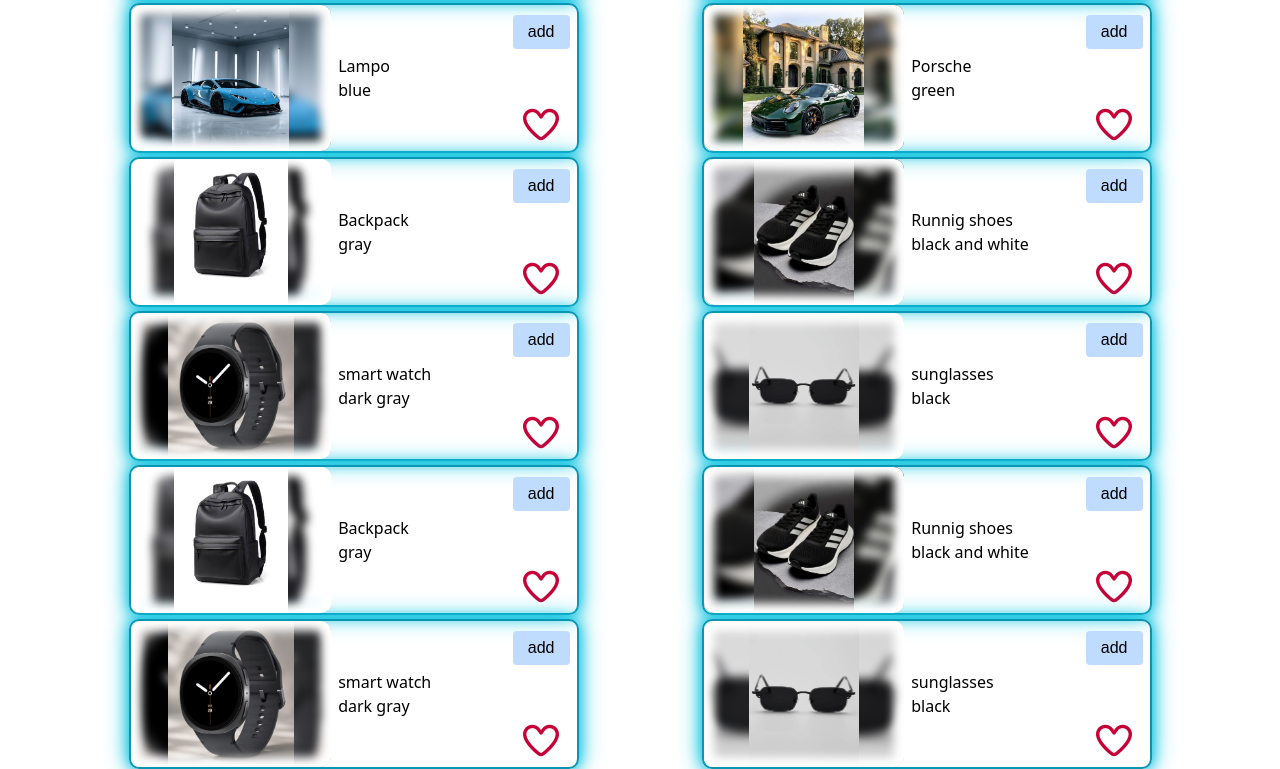
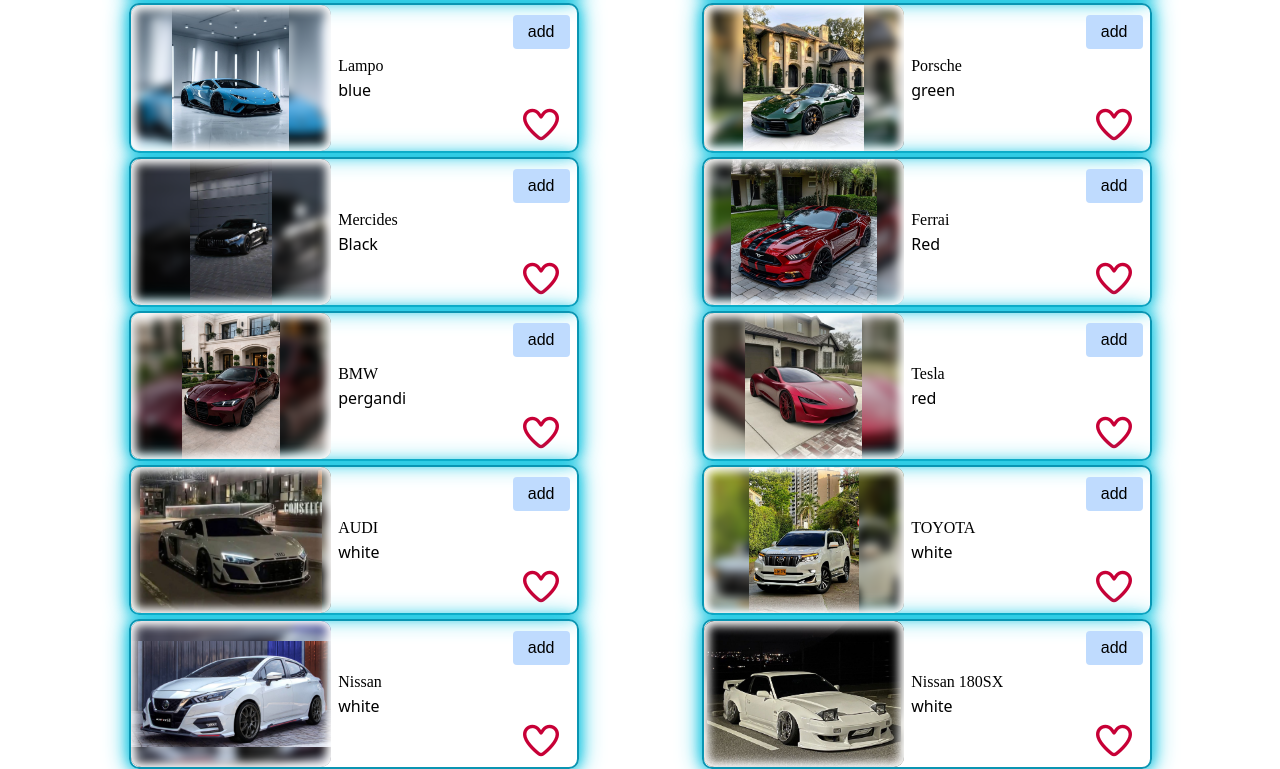
Before and after one commit to Ammar-coder-2029/URCAR_store, a plain HTML site: page index.html in a window 1280 px wide. Shown: the part 222-991 px from the top of the page. Drawn offline with nearby package versions, Linux system fonts and the light colour scheme; a web font is replaced by a local one.

Commit message:
some changes

```diff
--- a/css/style.css
+++ b/css/style.css
@@ -214,7 +214,7 @@ form{
     left: 0;
     width: 100%;
     height: 100%;
-    box-shadow: inset 0 0 10px 10px white;
+    box-shadow: inset 0 0 10px 5px white;
     z-index: 6;
     pointer-events: none;
 }
@@ -242,6 +242,11 @@ form{
     flex: 1;
     overflow: hidden;
     padding: 0 7px;
+}
+.item-title{
+    font-family: "Oi", serif;
+    font-weight: 400;
+    font-style: normal;
 }
 .product-act{
     display: flex;
--- a/index.html
+++ b/index.html
@@ -2,19 +2,23 @@
 <html lang="en">
     <head>
         <meta charset="UTF-8">
+        <meta name="viewport" content="width=device-width, initial-scale=1.0">
         <link rel="stylesheet" href="css/style.css">
         <link rel="stylesheet" href="css/all.css">
+        <link rel="preconnect" href="https://fonts.googleapis.com">
+        <link rel="preconnect" href="https://fonts.gstatic.com" crossorigin>
+        <link href="https://fonts.googleapis.com/css2?family=Oi&display=swap" rel="stylesheet">
         <script src="https://cdn.tailwindcss.com"></script>
         <title>Home</title>
     </head>
     <body>
         <header class="bg-blue-950 shadow-md shadow-blue-500">
             <div class="logo text-white">
-                <h1><a href="index.html">UCAR</a></h1>
+                <h1 class="text-5xl cursor-pointer">URCAR</h1>
             </div>
             <nav>
                 <ul>
-                    <li>home</li>
+                    <li><a href="index.html">home</a></li>
                     <li id="car-s">sportes car</li>
                     <li id="car-n">normal car</li>
                 </ul>
@@ -45,12 +49,12 @@
                 <div class="products relative">
                     <div class="product relative">
                         <div class="product-img-container">
-                            <img class="img-normal" src="imges/social-media-dark.png">
-                            <img class="img-blured" src="imges/social-media-dark.png">
+                            <img class="img-normal" alt="iteam img" src="imges/social-media-dark.png">
+                            <img class="img-blured" alt="iteam img" src="imges/social-media-dark.png">
                         </div>
                         <div class="product-des">
-                            <h2>Ammar</h2>
-                            <p>software engineer</p>
+                            <h2 class="item-title">BMW</h2>
+                            <p  class="item-disc">dark blue</p>
                         </div>
                         <div class="product-act">
                             <button class="add-cart bg-blue-200">add</button>
--- a/js/cart.js
+++ b/js/cart.js
@@ -24,8 +24,8 @@ function drawItems() {
                 <img class="img-blured" src="${item.imgurl}">
             </div>
             <div class="product-des">
-                <h2>${item.title}</h2>
-                <p>${item.color}</p>
+                <h2 class="item-title" >${item.title}</h2>
+                <p  class="item-disc">${item.color}</p>
             </div>
             <div class="product-act">
                 <button class="remove-cart bg-blue-200" onclick="removeFromCart(${item.id})">remove</button>
--- a/js/script.js
+++ b/js/script.js
@@ -47,58 +47,58 @@ let products = [
     },
     {
         id: 5,
-        title: "Backpack",
-        imgurl: "imges/Leather-Backpack2.jpg",
-        color: "gray",
+        title: "Mercides",
+        imgurl: "imges/blackMERCIDES.jpg",
+        color: "Black",
         qty: 1
     },
     {
         id: 6,
-        title: "Runnig shoes",
-        imgurl: "imges/Running-Shoes.jpg",
-        color: "black and white",
+        title: "Ferrai",
+        imgurl: "imges/redFERARI.jpg",
+        color: "Red",
         qty: 1
     },
     {
         id: 7,
-        title: "smart watch",
-        imgurl: "imges/Smart-Watches.jpg",
-        color: "dark gray",
+        title: "BMW",
+        imgurl: "imges/redMBW.jpg",
+        color: "pergandi",
         qty: 1
     },
     {
         id: 8,
-        title: "sunglasses",
-        imgurl: "imges/Vintage-Sunglasses.jpg",
-        color: "black",
+        title: "Tesla",
+        imgurl: "imges/redTESALA.jpg",
+        color: "red",
         qty: 1
     },
     {
         id: 9,
-        title: "Backpack",
-        imgurl: "imges/Leather-Backpack2.jpg",
-        color: "gray",
+        title: "AUDI",
+        imgurl: "imges/whiteAUDI.jpg",
+        color: "white",
         qty: 1
     },
     {
         id: 10,
-        title: "Runnig shoes",
-        imgurl: "imges/Running-Shoes.jpg",
-        color: "black and white",
+        title: "TOYOTA",
+        imgurl: "imges/whitehighTOYOTA.jpg",
+        color: "white",
         qty: 1
     },
     {
         id: 11,
-        title: "smart watch",
-        imgurl: "imges/Smart-Watches.jpg",
-        color: "dark gray",
+        title: "Nissan",
+        imgurl: "imges/whiteNISSAN.jpg",
+        color: "white",
         qty: 1
     },
     {
         id: 12,
-        title: "sunglasses",
-        imgurl: "imges/Vintage-Sunglasses.jpg",
-        color: "black",
+        title: "Nissan 180SX",
+        imgurl: "imges/Nissan-180SX.jpg",
+        color: "white",
         qty: 1
     }
 ];
@@ -110,8 +110,8 @@ function drawItems(){
                 <img class="img-blured" src="${item.imgurl}">
             </div>
             <div class="product-des">
-                <h2>${item.title}</h2>
-                <p>${item.color}</p>
+                <h2 class="item-title" >${item.title}</h2>
+                <p  class="item-disc">${item.color}</p>
             </div>
             <div class="product-act">
                 <button class="add-cart bg-blue-200" onclick="check(${item.id})">add</button>
```
Also changed, not shown: cart.html (+8 -4 lines), login.html (+5 -4 lines), register.html (+5 -4 lines), imges/Leather-Backpack2.jpg (deleted), imges/Nissan-180SX.jpg (renamed from imges/whiteTOYOTA.jpg), imges/Running-Shoes.jpg (deleted), imges/Smart-Watches.jpg (deleted), imges/Vintage-Sunglasses.jpg (deleted).
